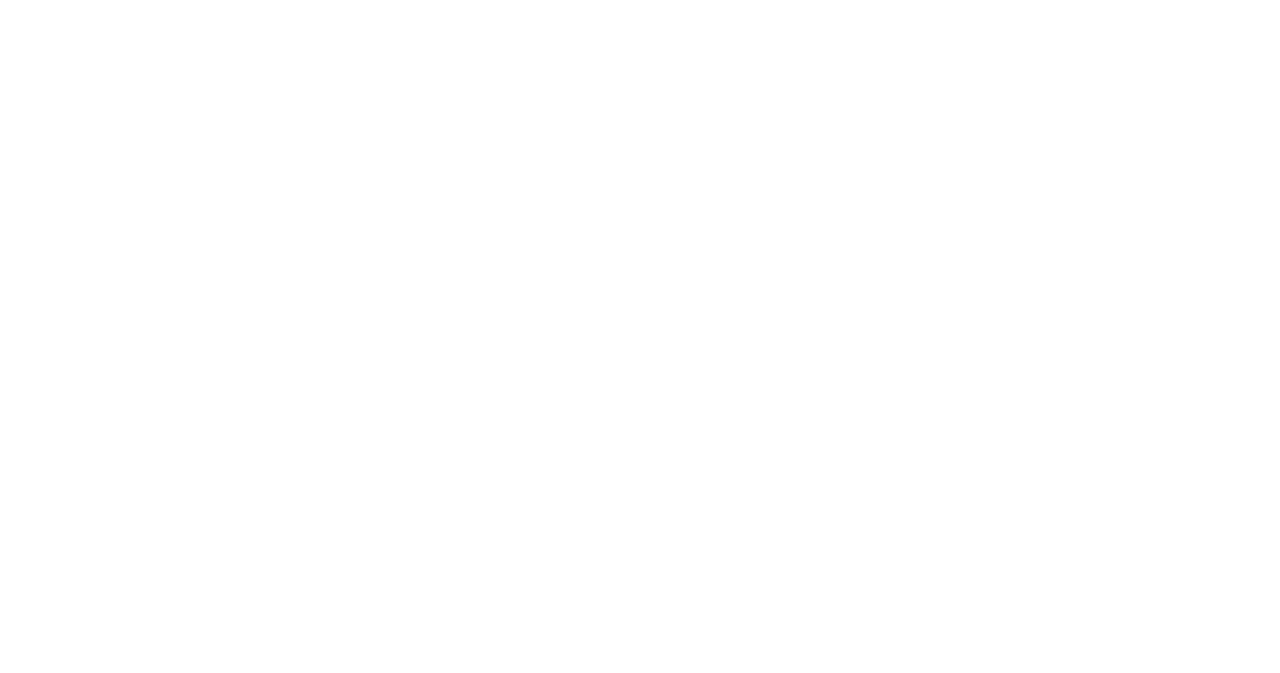
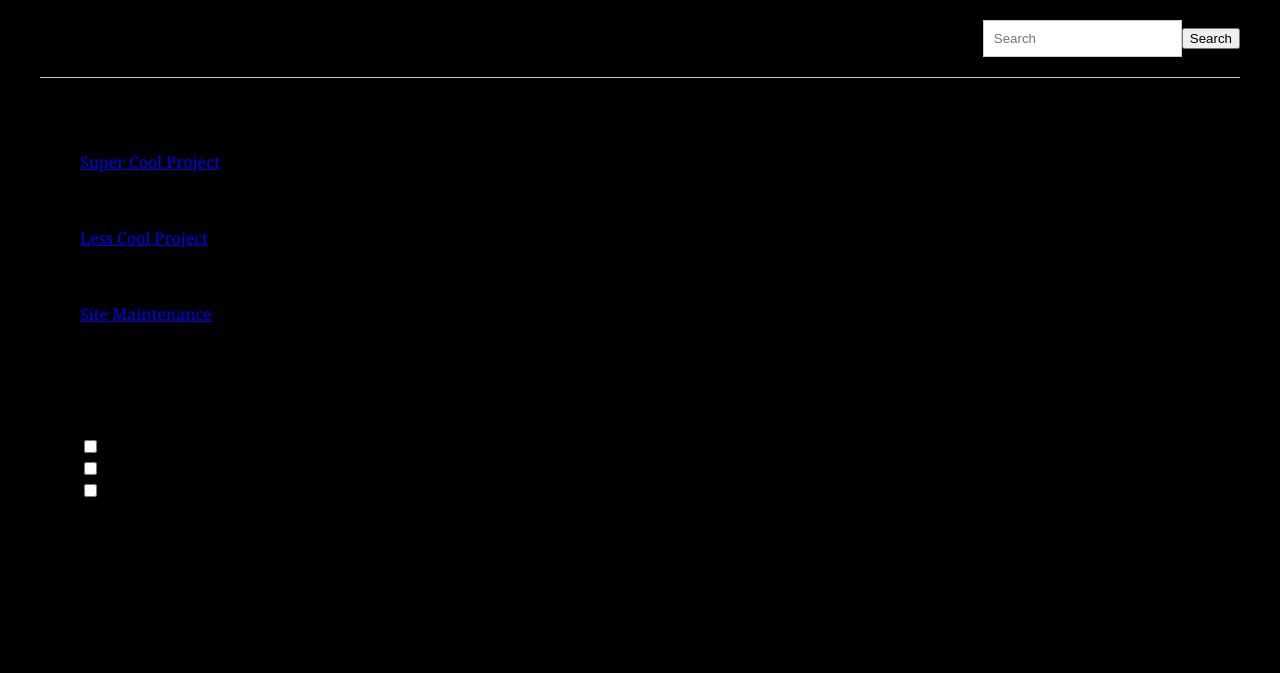
Before and after one commit to rajeshmahi/counter-js, a plain HTML site: page img-html/index.html in a window 1280 px wide. Drawn offline with Linux system fonts and the light colour scheme.

Commit message:
Resume the Project

```diff
--- a/img-html/assets/css/style.css
+++ b/img-html/assets/css/style.css
@@ -0,0 +1,55 @@
+body {
+    font-family: Georgia, 'Times New Roman', Times, serif;
+    margin: 0;
+    padding: 0;
+    background-color: black;
+}
+
+.container {
+    max-width: 1200px;
+    margin: 0 auto;
+    padding: 20px;
+}
+
+header {
+    display: flex;
+    justify-content: space-between;
+    align-items: center;
+    padding-bottom: 20px;
+    border-bottom: 1px solid #ccc;
+}
+
+header h1 {
+    font-size: 24px;
+    margin: 0;
+}
+
+nav ul {
+    list-style: none;
+    padding: 0;
+    margin: 0;
+}
+
+nav li {
+    display: inline-block;
+    margin-right: 20px;
+}
+
+nav a {
+    text-decoration: none;
+    color: #000;
+}
+
+nav a:hover {
+    color: #333;
+}
+
+.search-bar {
+    display: flex;
+    align-items: center;
+}
+
+.search-bar input {
+    padding: 10px;
+    border: 1px solid #ccc;
+    border-radius
--- a/img-html/index.html
+++ b/img-html/index.html
@@ -3,9 +3,72 @@
 <head>
     <meta charset="UTF-8">
     <meta name="viewport" content="width=device-width, initial-scale=1.0">
-    <title>My Dashboard</title>
+    <title>GitHub Dashboard</title>
+    <link rel="stylesheet" href="assets/css/style.css">
 </head>
 <body>
-
+    <div class="container">
+        <header>
+            <h1>Dashboard</h1>
+            <nav>
+                <ul>
+                    <li><a href="#">Home</a></li>
+                    <li><a href="#">Profile</a></li>
+                    <li><a href="#">Messages</a></li>
+                    <li><a href="#">Communities</a></li>
+                    <li><a href="#">Settings</a></li>
+                    <li><a href="#">Support</a></li>
+                    <li><a href="#">Privacy</a></li>
+                </ul>
+            </nav>
+            <div class="search-bar">
+                <input type="text" placeholder="Search">
+                <button type="button">Search</button>
+            </div>
+        </header>
+        <main>
+            <section class="projects">
+                <h2>Your Projects</h2>
+                <ul>
+                    <li>
+                        <a href="#">Super Cool Project</a>
+                        <p>Lorem ipsum dolor sit amet, consectetur adipiscing elit, sed do eiusmod tempor incididunt ut labore et dolore magna aliqua.</p>
+                    </li>
+                    <li>
+                        <a href="#">Less Cool Project</a>
+                        <p>Lorem ipsum dolor sit amet, consectetur adipiscing elit, sed do eiusmod tempor incididunt ut labore et dolore magna aliqua.</p>
+                    </li>
+                    <li>
+                        <a href="#">Site Maintenance</a>
+                        <p>Lorem ipsum dolor sit amet, consectetur adipiscing elit, sed do eiusmod tempor incididunt ut labore et dolore magna aliqua.</p>
+                    </li>
+                </ul>
+            </section>
+            <section class="tasks">
+                <h2>Tasks</h2>
+                <ul>
+                    <li>
+                        <input type="checkbox">
+                        <label for="task1">Complete task 1</label>
+                    </li>
+                    <li>
+                        <input type="checkbox">
+                        <label for="task2">Start task 2</label>
+                    </li>
+                    <li>
+                        <input type="checkbox">
+                        <label for="task3">Fix bug in task 3</label>
+                    </li>
+                </ul>
+            </section>
+            <section class="announcements">
+                <h2>Announcements</h2>
+                <p>Lorem ipsum dolor sit amet, consectetur adipiscing elit, sed do eiusmod tempor incididunt ut labore et dolore magna aliqua.</p>
+            </section>
+        </main>
+        <footer>
+            <p>Rajeshmahi7</p>
+        </footer>
+    </div>
 </body>
 </html>
```
